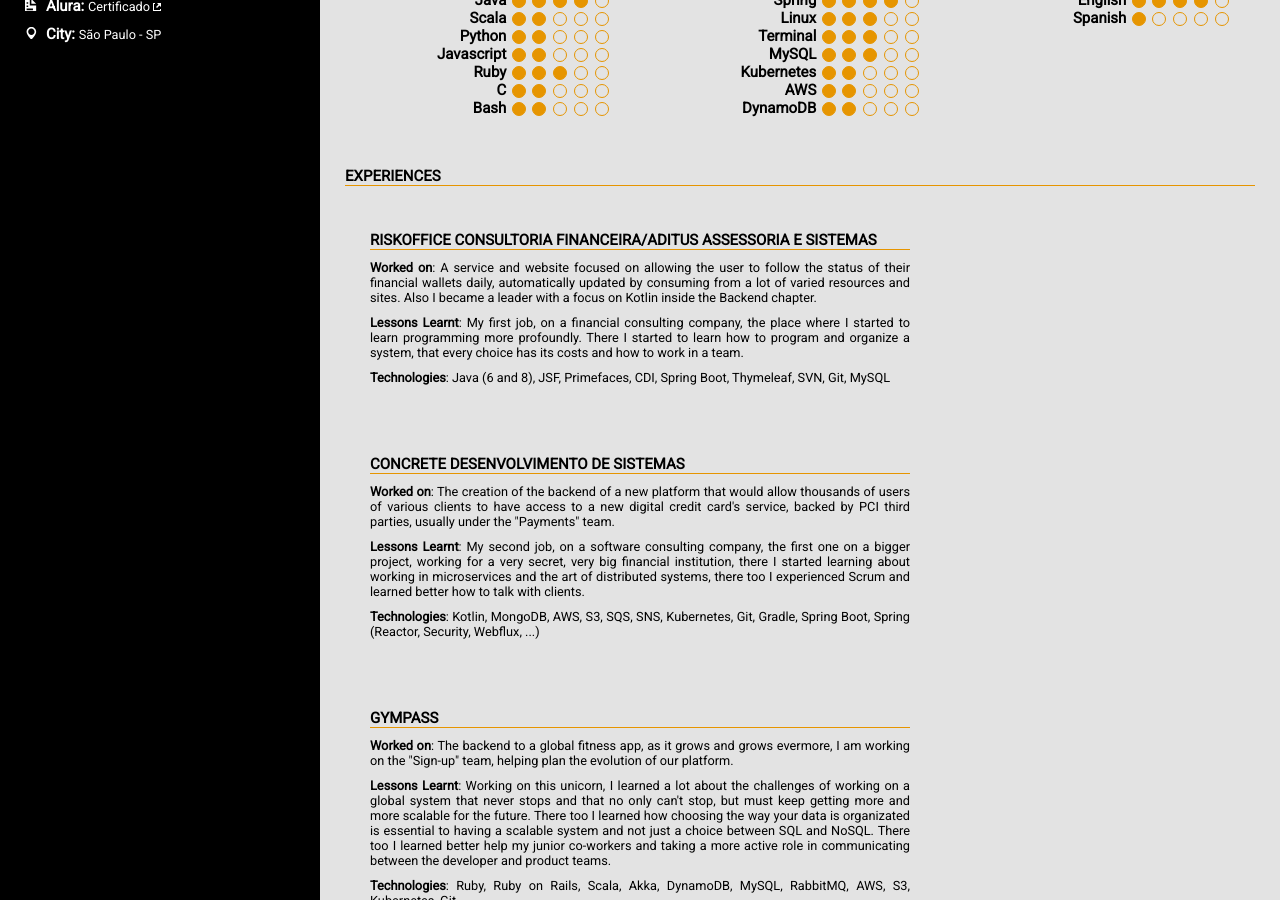
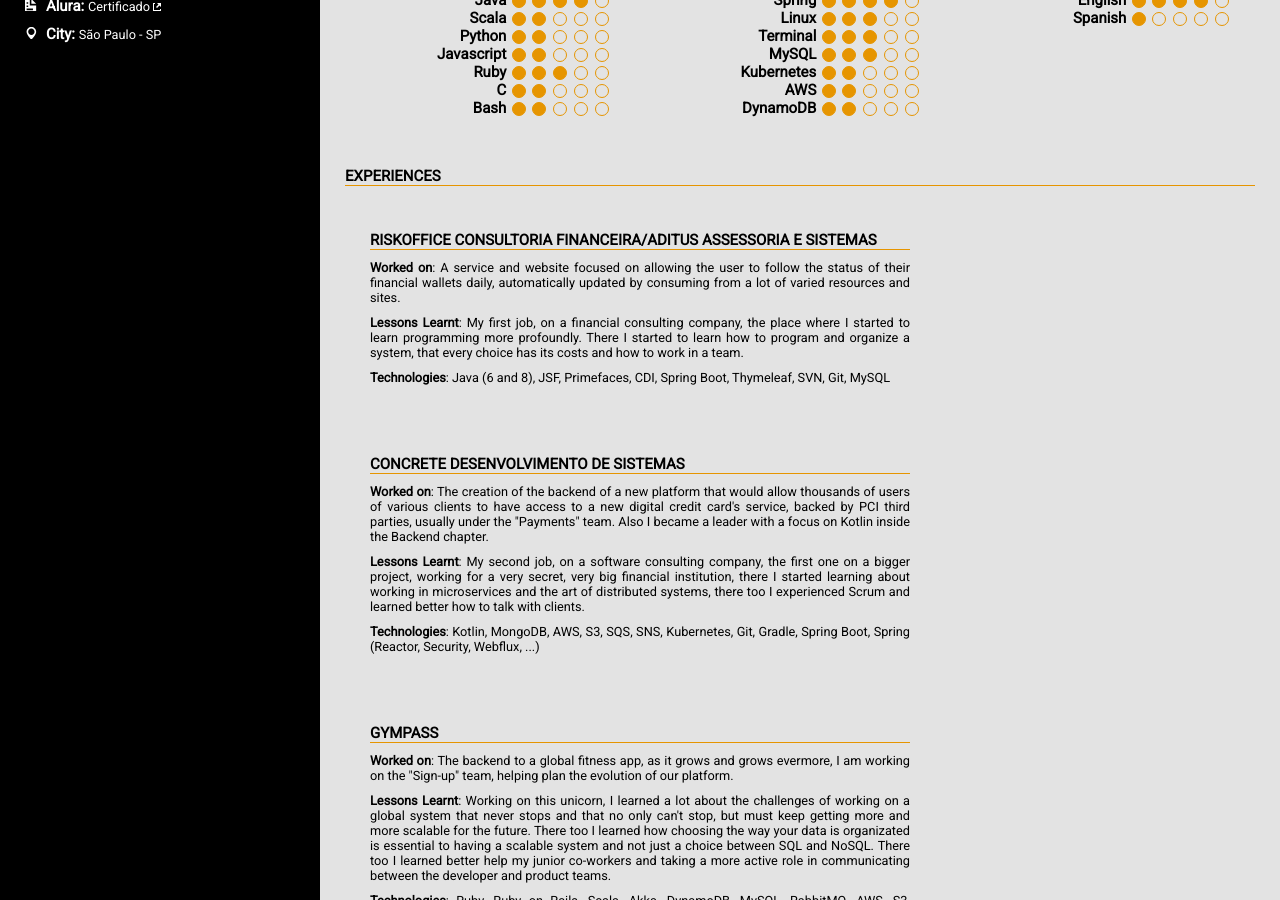
Before and after one commit to Megamiun/Megamiun.github.io, a Jekyll site: the page built from index.html, in a window 1280 px wide and 900 px high, scrolled down 506 px. Built offline with Jekyll 4.4.1, drawn with Linux system fonts in a browser that asks for light colours; part of the change alters nothing that is shown.

```diff
--- a/_data/experiences.json
+++ b/_data/experiences.json
@@ -24,7 +24,7 @@
                 }
             }
         ],
-        "workedOn": "A service and website focused on allowing the user to follow the status of their financial wallets daily, automatically updated by consuming from a lot of varied resources and sites. Also I became a leader with a focus on Kotlin inside the Backend chapter.",
+        "workedOn": "A service and website focused on allowing the user to follow the status of their financial wallets daily, automatically updated by consuming from a lot of varied resources and sites.",
         "lessonsLearnt": "My first job, on a financial consulting company, the place where I started to learn programming more profoundly. There I started to learn how to program and organize a system, that every choice has its costs and how to work in a team.",
         "technologies": [
             "Java (6 and 8)", "JSF", "Primefaces", "CDI", "Spring Boot", "Thymeleaf", "SVN", "Git", "MySQL"
@@ -44,7 +44,7 @@
                 }
             }
         ],
-        "workedOn": "The creation of the backend of a new platform that would allow thousands of users of various clients to have access to a new digital credit card's service, backed by PCI third parties, usually under the \"Payments\" team.",
+        "workedOn": "The creation of the backend of a new platform that would allow thousands of users of various clients to have access to a new digital credit card's service, backed by PCI third parties, usually under the \"Payments\" team. Also I became a leader with a focus on Kotlin inside the Backend chapter.",
         "lessonsLearnt": "My second job, on a software consulting company, the first one on a bigger project, working for a very secret, very big financial institution, there I started learning about working in microservices and the art of distributed systems, there too I experienced Scrum and learned better how to talk with clients.",
         "technologies": [
             "Kotlin", "MongoDB", "AWS", "S3", "SQS", "SNS", "Kubernetes", "Git", "Gradle", "Spring Boot", "Spring (Reactor, Security, Webflux, ...)"
```
